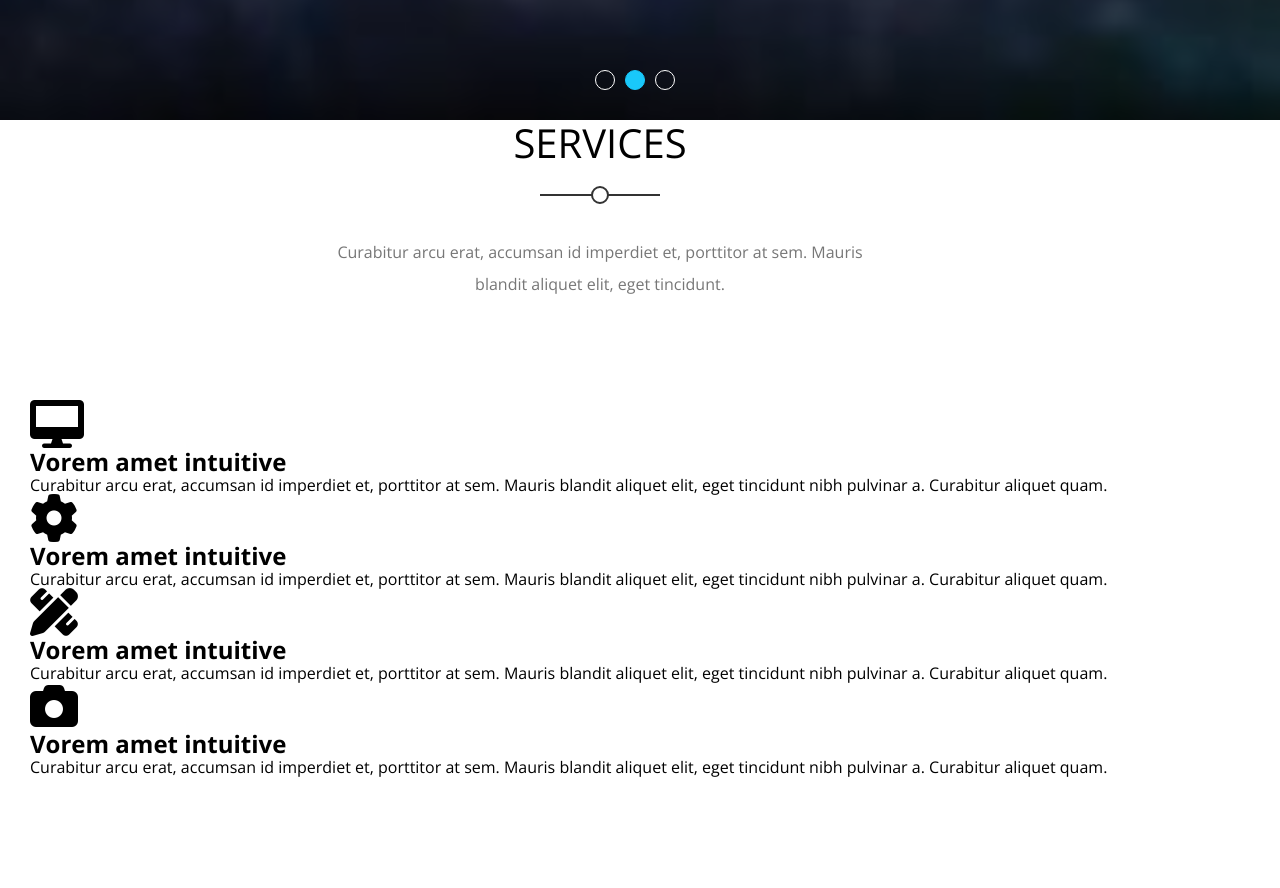
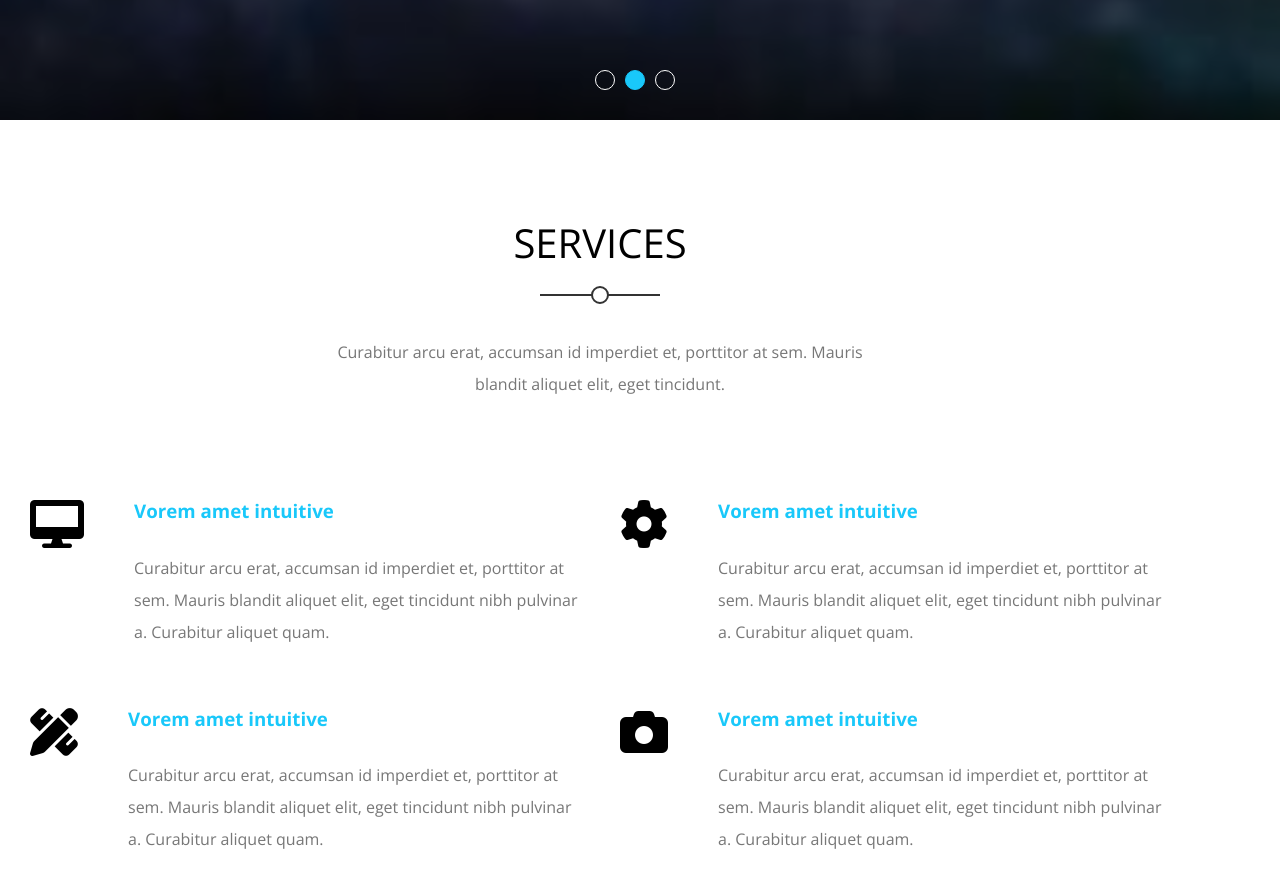
Before and after one commit to halaibrahim867/Kasper-Template-Two-_Elzero_CSS-HTML, a plain HTML site: page index.html in a window 1280 px wide. Shown: the part 680-1568 px from the top of the page. Before the commit the page ends 1458 px from the top, so only its background shows below. Drawn offline with nearby package versions, Linux system fonts and the light colour scheme.

Commit message:
add the style of services

```diff
--- a/css/style.css
+++ b/css/style.css
@@ -2,6 +2,7 @@
 :root{
     --main-color:#19c8fa;
     --transparent-color:rgb(15  116  143 / 70%);
+    --section-padding:100px;
 }
 /*End Variables*/
 /*Start Global Rules*/
@@ -67,7 +68,6 @@ ul {
     border: 2px solid #333;
     bottom: -38px;
     background-color: white;
-
 }
 .main-heading h2::before{
     content: "";
@@ -99,7 +99,6 @@ header .container {
     align-items: center;
     position: relative;
     min-height: 97px;
-
 }
 header .container::after{
     content: "";
@@ -208,7 +207,6 @@ header nav .form i {
     background-color: var(--transparent-color);
     display: flex;
     justify-content: flex-end;
-
 }
 .landing .text .content {
     max-width: 450px;
@@ -220,7 +218,6 @@ header nav .form i {
     .landing .text .content{
         max-width: 100%;
     }
-
 }
 .landing .text .content h2{
     font-size: 32px;
@@ -255,7 +252,6 @@ header nav .form i {
     transform: translateX(-50%);
     bottom: 30px;
     display: flex;
-
 }
 .landing .bullets li {
     width:20px;
@@ -269,3 +265,43 @@ header nav .form i {
     border-color: var(--main-color);
 }
 /*End Landing*/
+/*Start Services*/
+.services{
+    padding-top:var(--section-padding) ;
+    padding-bottom: var(--section-padding);
+}
+@media (min-width:767px){
+    .services .services-container{
+        display: grid;
+        grid-template-columns: repeat(auto-fill , minmax(450px,1fr));
+        grid-column-gap:40px;
+        grid-row-gap:60px;
+    }
+}
+.services .srv-box{
+    display: flex;
+}
+@media (max-width:767px){
+    .services .srv-box{
+        display: flex;
+        flex-direction: column;
+        text-align: center;
+        margin-bottom: 40px;
+    }
+    .services .srv-box i {
+        margin:0 0 30px;
+    }
+
+}
+.services .srv-box i {
+    margin-right: 50px;
+}
+.services .srv-box h3{
+    margin-bottom: 30px;
+    color:var(--main-color);
+}
+.services .srv-box p{
+    line-height: 2;
+    color:#777;
+}
+/*End Services*/
--- a/index.html
+++ b/index.html
@@ -78,7 +78,7 @@
                 <div class="srv-box">
                     <i class="fas fa-desktop fa-3x"></i>
                     <div class="text">
-                        <h2>Vorem amet intuitive</h2>
+                        <h3>Vorem amet intuitive</h3>
                         <p>
                             Curabitur arcu erat, accumsan id imperdiet et, porttitor at sem. Mauris blandit aliquet elit, eget tincidunt nibh pulvinar a. Curabitur aliquet quam.
                         </p>
@@ -87,7 +87,7 @@
                 <div class="srv-box">
                     <i class="fas fa-cog fa-3x"></i>
                     <div class="text">
-                        <h2>Vorem amet intuitive</h2>
+                        <h3>Vorem amet intuitive</h3>
                         <p>
                             Curabitur arcu erat, accumsan id imperdiet et, porttitor at sem. Mauris blandit aliquet elit, eget tincidunt nibh pulvinar a. Curabitur aliquet quam.
                         </p>
@@ -96,7 +96,7 @@
                 <div class="srv-box">
                     <i class="fas fa-pencil-ruler fa-3x"></i>
                     <div class="text">
-                        <h2>Vorem amet intuitive</h2>
+                        <h3>Vorem amet intuitive</h3>
                         <p>
                             Curabitur arcu erat, accumsan id imperdiet et, porttitor at sem. Mauris blandit aliquet elit, eget tincidunt nibh pulvinar a. Curabitur aliquet quam.
                         </p>
@@ -105,7 +105,7 @@
                 <div class="srv-box">
                     <i class="fas fa-camera fa-3x"></i>
                     <div class="text">
-                        <h2>Vorem amet intuitive</h2>
+                        <h3>Vorem amet intuitive</h3>
                         <p>
                             Curabitur arcu erat, accumsan id imperdiet et, porttitor at sem. Mauris blandit aliquet elit, eget tincidunt nibh pulvinar a. Curabitur aliquet quam.
                         </p>
```
